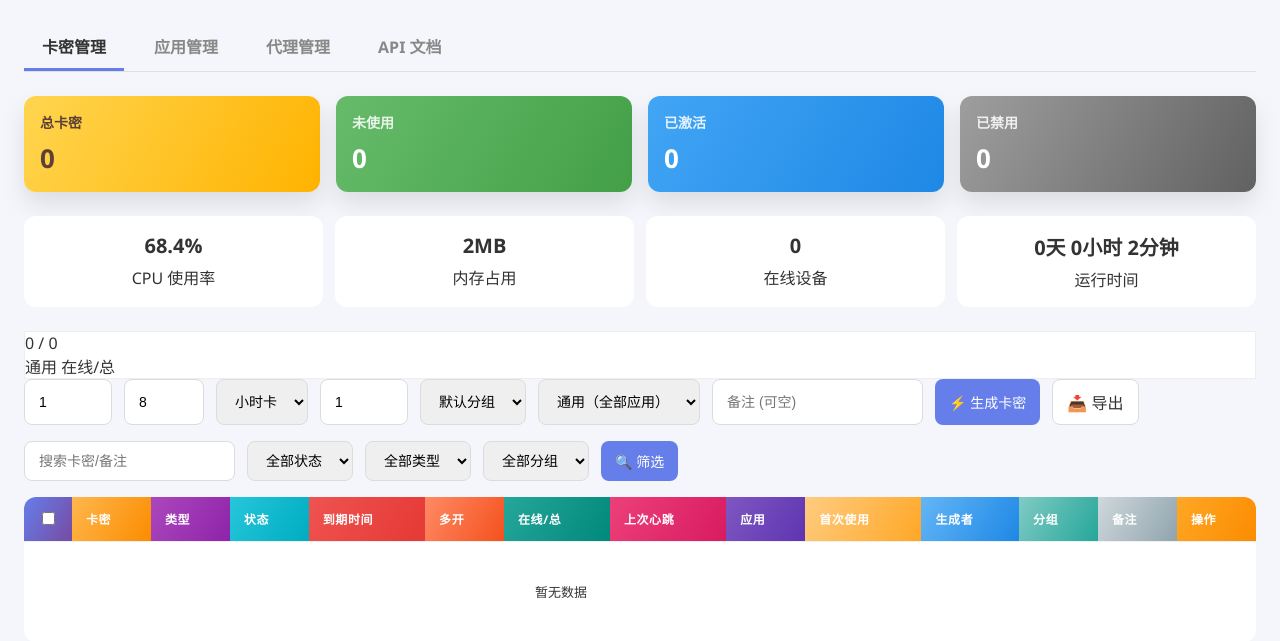
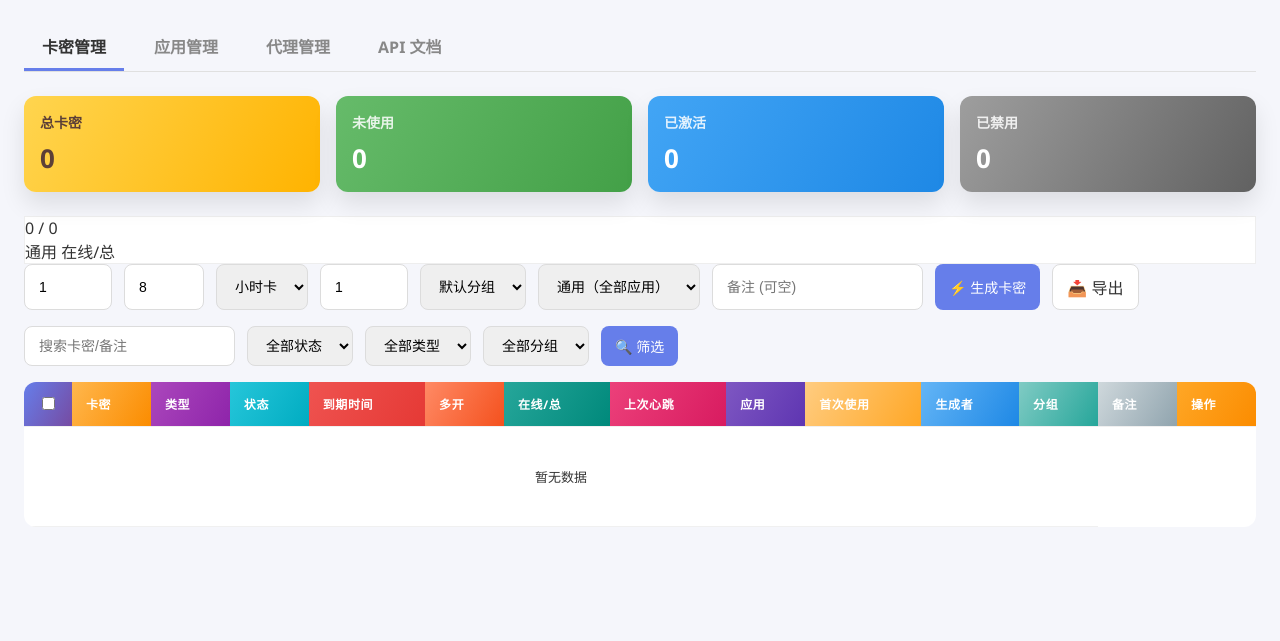
Before and after one commit to leewai0212-netizen/AI, a PHP site: page / in a window 1280 px wide. Shown: the part 105-746 px from the top of the page. Run offline with PHP 8.4, Linux system fonts and the light colour scheme; the visitor is signed in with stand-in values (Sample User, id 1).

Commit message:
Remove system status display from main view
Co-authored-by: leewai0212 <leewai0212@gmail.com>

```diff
--- a/main_view.php
+++ b/main_view.php
@@ -181,9 +181,6 @@
             box-shadow: 0 4px 12px rgba(0,0,0,0.08);
             cursor: pointer;
         }
-        .system-row { display: grid; grid-template-columns: repeat(auto-fit, minmax(160px,1fr)); gap: 12px; margin-bottom: 24px; }
-        .system-card { background: #fff; border-radius: 12px; padding: 16px; text-align: center; }
-        .system-card strong { display: block; font-size: 20px; margin-bottom: 6px; }
         .badge { padding: 2px 8px; border-radius: 6px; background: rgba(255,255,255,0.2); color: #fff; font-size: 12px; }
         @media (max-width: 768px) {
             .actions button { margin-bottom: 4px; }
@@ -251,26 +248,6 @@
                     <?php endforeach; ?>
                 </div>
             </div>
-        <?php endif; ?>
-        <?php if (isAdmin()): ?>
-        <div class="system-row">
-            <div class="system-card">
-                <strong><?php echo $systemStatus['cpu_usage']; ?>%</strong>
-                <span>CPU 使用率</span>
-            </div>
-            <div class="system-card">
-                <strong><?php echo $systemStatus['memory_usage']; ?>MB</strong>
-                <span>内存占用</span>
-            </div>
-            <div class="system-card">
-                <strong><?php echo $systemStatus['active_connections']; ?></strong>
-                <span>在线设备</span>
-            </div>
-            <div class="system-card">
-                <strong><?php echo htmlspecialchars($systemStatus['uptime']); ?></strong>
-                <span>运行时间</span>
-            </div>
-        </div>
         <?php endif; ?>
         <?php if (!empty($appStatsDisplay)): ?>
         <div class="type-stats">
```
